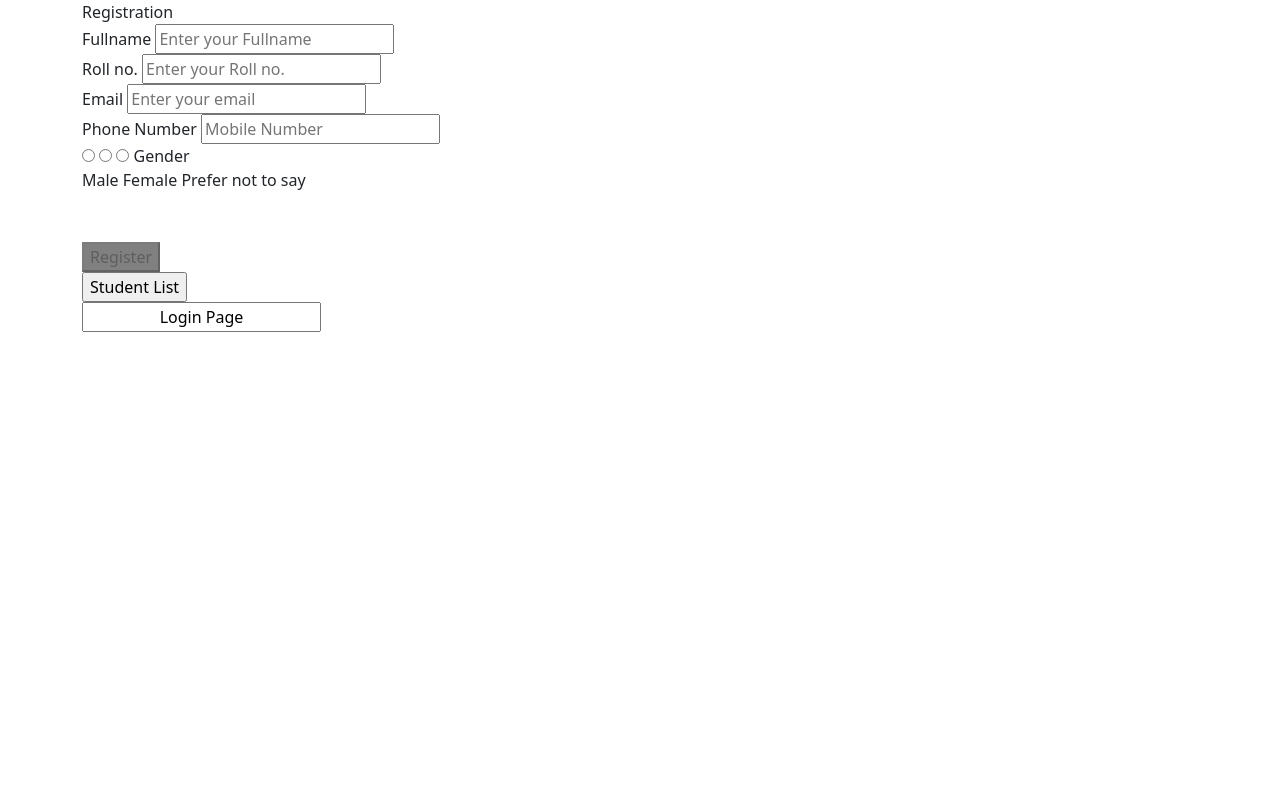
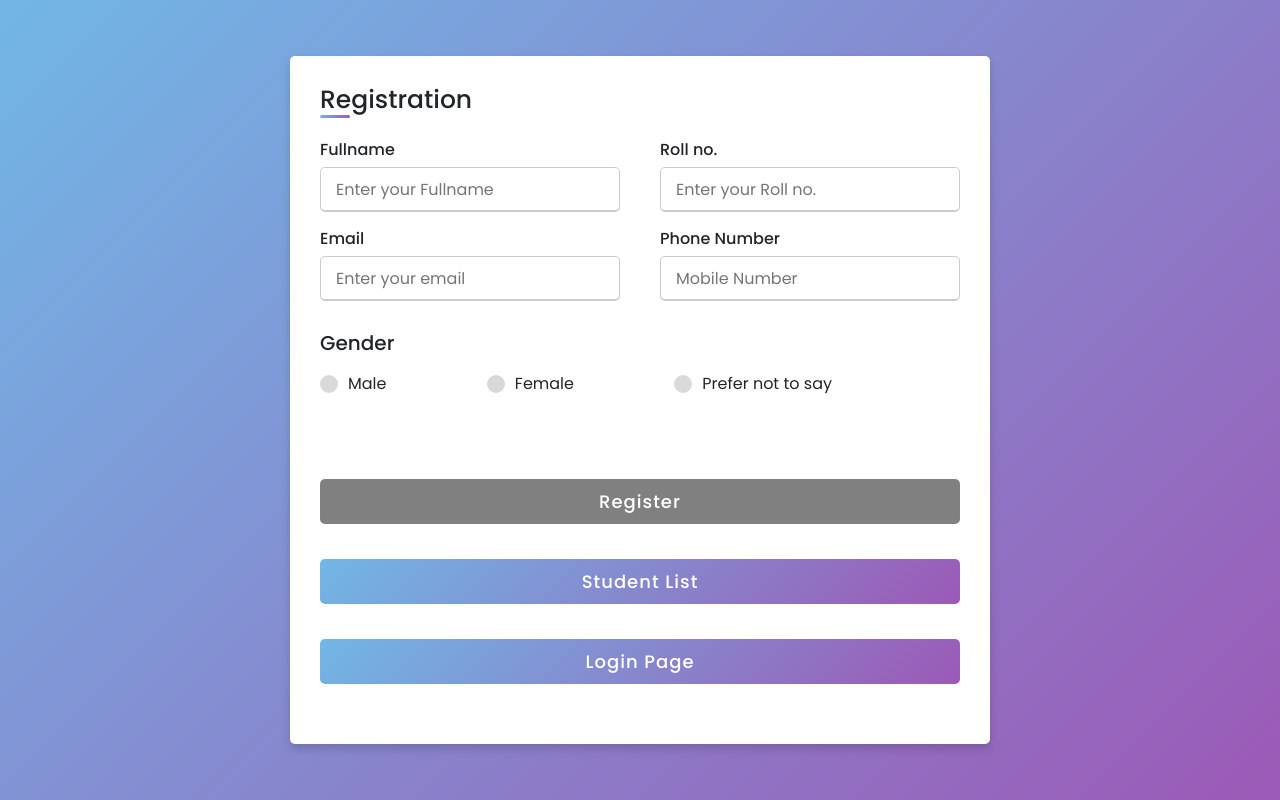
Before and after one commit to SamarthGiram/CollegeAttendece, a plain HTML site: page createaccount/createaccount.html in a window 1280 px wide. Drawn offline with nearby package versions, Linux system fonts and the light colour scheme.

Commit message:
Add files via upload

```diff
--- a/createaccount/createaccount.html
+++ b/createaccount/createaccount.html
@@ -8,7 +8,7 @@
 
     <!-- Bootstrap CSS -->
     <link href="https://cdn.jsdelivr.net/npm/bootstrap@5.0.2/dist/css/bootstrap.min.css" rel="stylesheet" integrity="sha384-EVSTQN3/azprG1Anm3QDgpJLIm9Nao0Yz1ztcQTwFspd3yD65VohhpuuCOmLASjC" crossorigin="anonymous">
-    <link rel="stylesheet" href=".css">
+    <link rel="stylesheet" href="createaccount.css">
     <title>Student Manegement</title>
   </head>
 <body>
```
